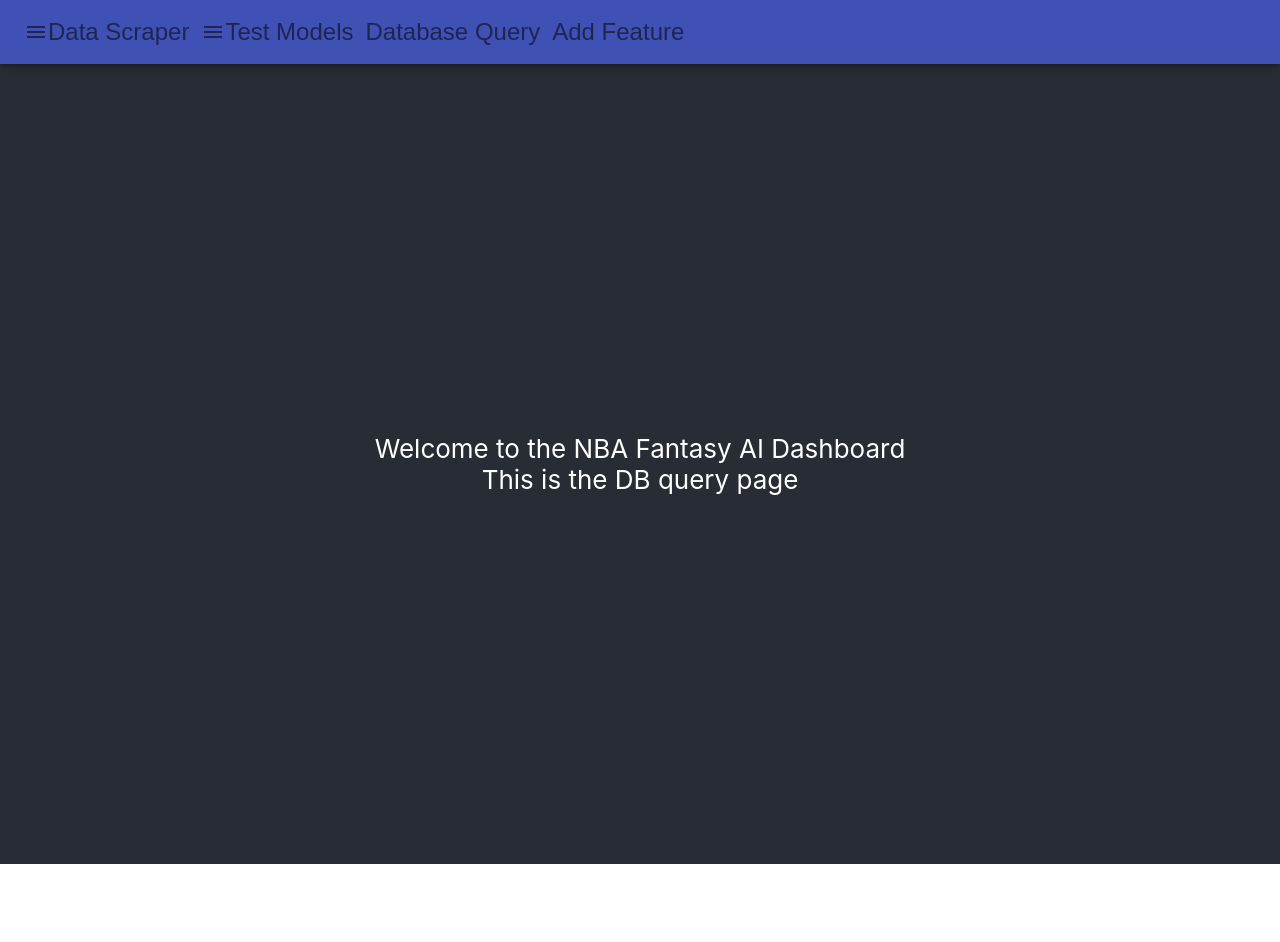
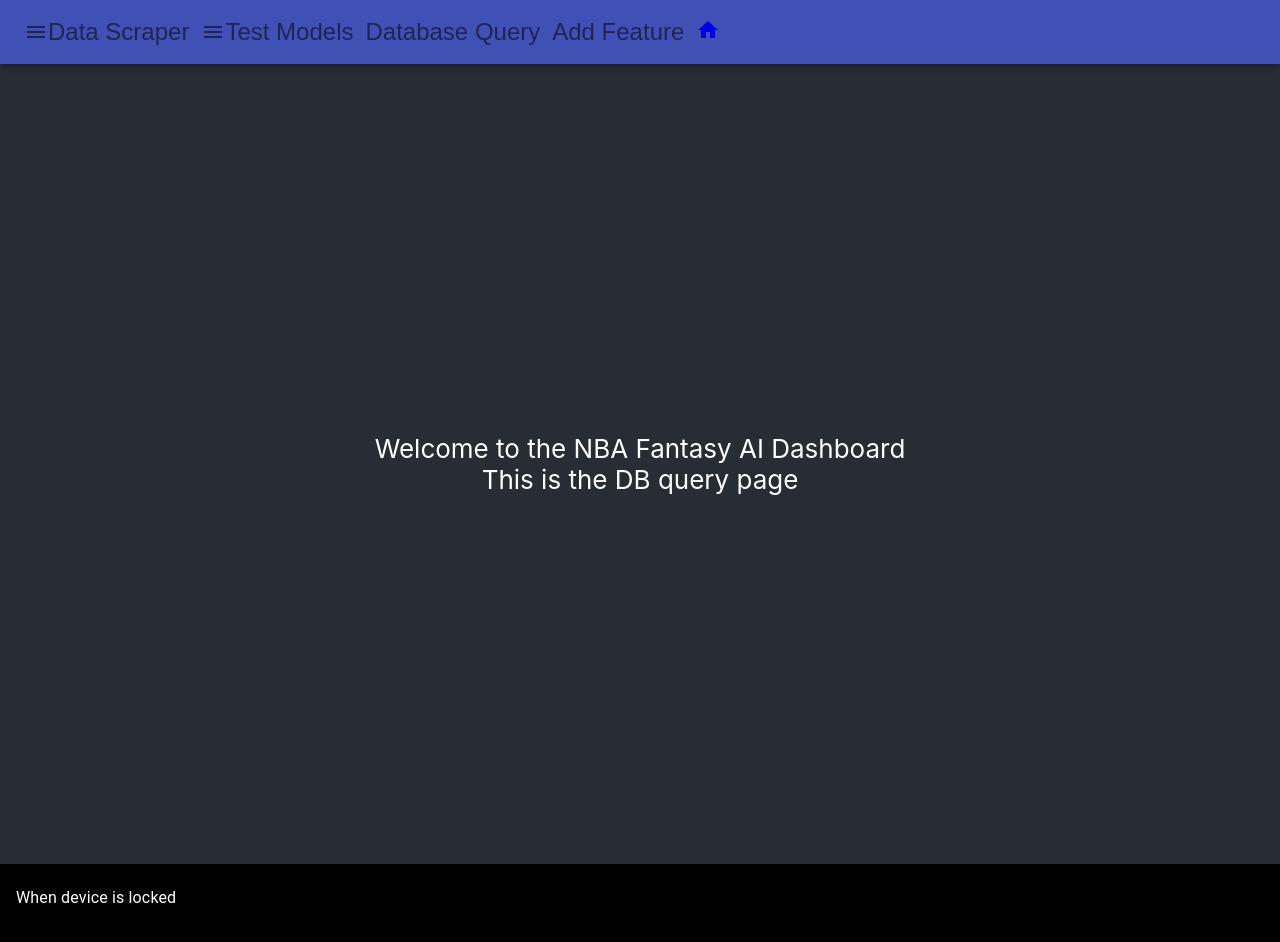
Before and after one commit to AATataj/fantasy_front, a React (Create React App) app: page /DBQuery in a window 1280 px wide. Shown: the top 942 px of the page. Before the commit the page ends 864 px from the top, so only its background shows below. Built offline with nearby package versions, Linux system fonts and the light colour scheme.

Commit message:
adding a stately menu to the dbQuery page

```diff
--- a/src/DBquery.js
+++ b/src/DBquery.js
@@ -1,16 +1,86 @@
 import React from 'react';
 import './App.css';
 import './NavBar.js';
+import { makeStyles } from '@material-ui/core/styles';
+import List from '@material-ui/core/List';
+import ListItem from '@material-ui/core/ListItem';
+import ListItemText from '@material-ui/core/ListItemText';
+import MenuItem from '@material-ui/core/MenuItem';
+import Menu from '@material-ui/core/Menu';
+
+const useStyles = makeStyles((theme) => ({
+  root: {
+    backgroundColor: 'black', //theme.palette.background.paper,
+    color: 'white'
+  },
+}));
+
+const options = [
+  'Show some love to Material-UI',
+  'Show all notification content',
+  'Hide sensitive notification content',
+  'Hide all notification content',
+];
 
 function DBquery() {
+
+ const classes = useStyles();
+ const [anchorEl, setAnchorEl] = React.useState(null);
+ const [selectedIndex, setSelectedIndex] = React.useState(1);
+
+ const handleClickListItem = (event) => {
+   setAnchorEl(event.currentTarget);
+ };
+
+ const handleMenuItemClick = (event, index) => {
+   setSelectedIndex(index);
+   setAnchorEl(null);
+ };
+
+ const handleClose = () => {
+   setAnchorEl(null);
+ };
   return (
-    <div className="App">
+    <div className="DBQuery">
       <header className="App-header">
         <p>
           Welcome to the NBA Fantasy AI Dashboard <br />
           This is the DB query page
         </p>
       </header>
+      <React.Fragment>
+        <div className={classes.root}>
+        <List component="nav" aria-label="Device settings">
+          <ListItem
+            button
+            aria-haspopup="true"
+            aria-controls="lock-menu"
+            aria-label="when device is locked"
+            onClick={handleClickListItem}
+          >
+            <ListItemText primary="When device is locked" secondary={options[selectedIndex]} />
+          </ListItem>
+        </List>
+        <Menu
+          id="lock-menu"
+          anchorEl={anchorEl}
+          keepMounted
+          open={Boolean(anchorEl)}
+          onClose={handleClose}
+        >
+          {options.map((option, index) => (
+            <MenuItem
+              key={option}
+              disabled={index === 0}
+              selected={index === selectedIndex}
+              onClick={(event) => handleMenuItemClick(event, index)}
+            >
+              {option}
+            </MenuItem>
+          ))}
+        </Menu>
+      </div>
+    </React.Fragment>
     </div>
   );
 }
--- a/src/NavBar.js
+++ b/src/NavBar.js
@@ -4,13 +4,24 @@ import Toolbar from '@material-ui/core/Toolbar';
 import '@material-ui/core/MenuItem';
 import IconButton from '@material-ui/core/IconButton';
 import MenuIcon from '@material-ui/icons/Menu';
+import HomeIcon from '@material-ui/icons/Home';
 import Menu from '@material-ui/core/Menu';
 import MenuItem from '@material-ui/core/MenuItem';
 import { Link } from 'react-router-dom';
+import { makeStyles } from '@material-ui/core/styles';
+
+const useStyles = makeStyles((theme) => ({
+    root: {
+      backgroundColor: 'black', //theme.palette.background.paper,
+      color: 'white'
+    },
+}));
 
 export default function NbaBar(props){
+    const classes = useStyles();
     return(
     <React.Fragment>
+    <div className={classes.root}>
         <AppBar position="fixed">
             <Toolbar>
                 <IconButton
@@ -51,6 +62,9 @@ export default function NbaBar(props){
                     Add Feature
                 </IconButton>
             </Link>
+            <Link to = "/Welcome" style={{ textDecoration: 'none' }}>
+                <HomeIcon></HomeIcon>
+            </Link>
                 <Menu
                     id = "modelsMenu"
                     keepMounted
@@ -87,11 +101,13 @@ export default function NbaBar(props){
                     <Link to = "/InProgress" style={{ textDecoration: 'none' }}>
                         <MenuItem id="scrapePlay" onClick={props.handleClick}>Play-by-Play</MenuItem>
                     </Link>
+
                 </Menu>
 
             </Toolbar>
         </AppBar>
         <Toolbar />
+    </div>
     </React.Fragment>
     );
 }
```
Lines whose indentation alone changed are shown as unchanged.
